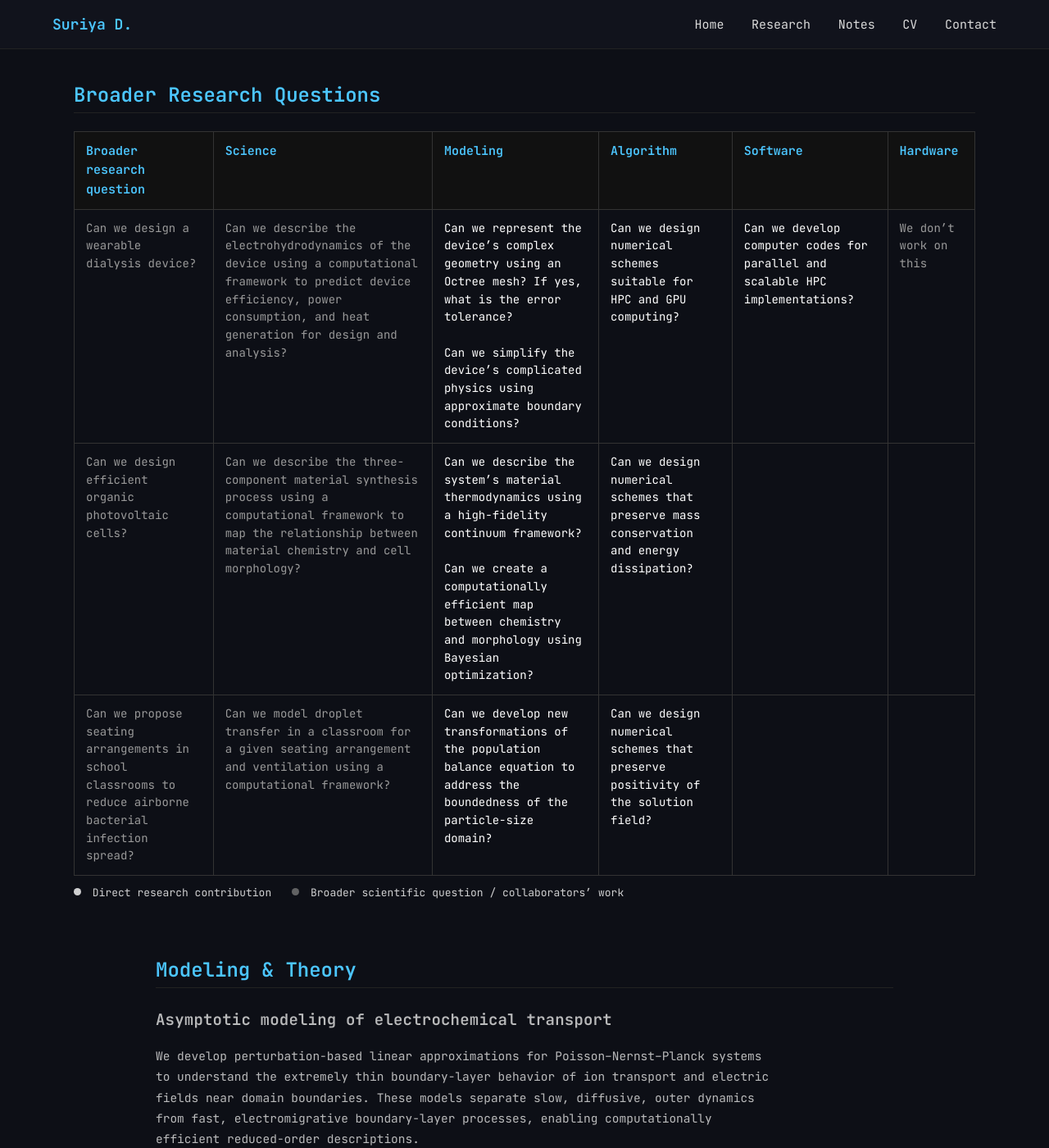
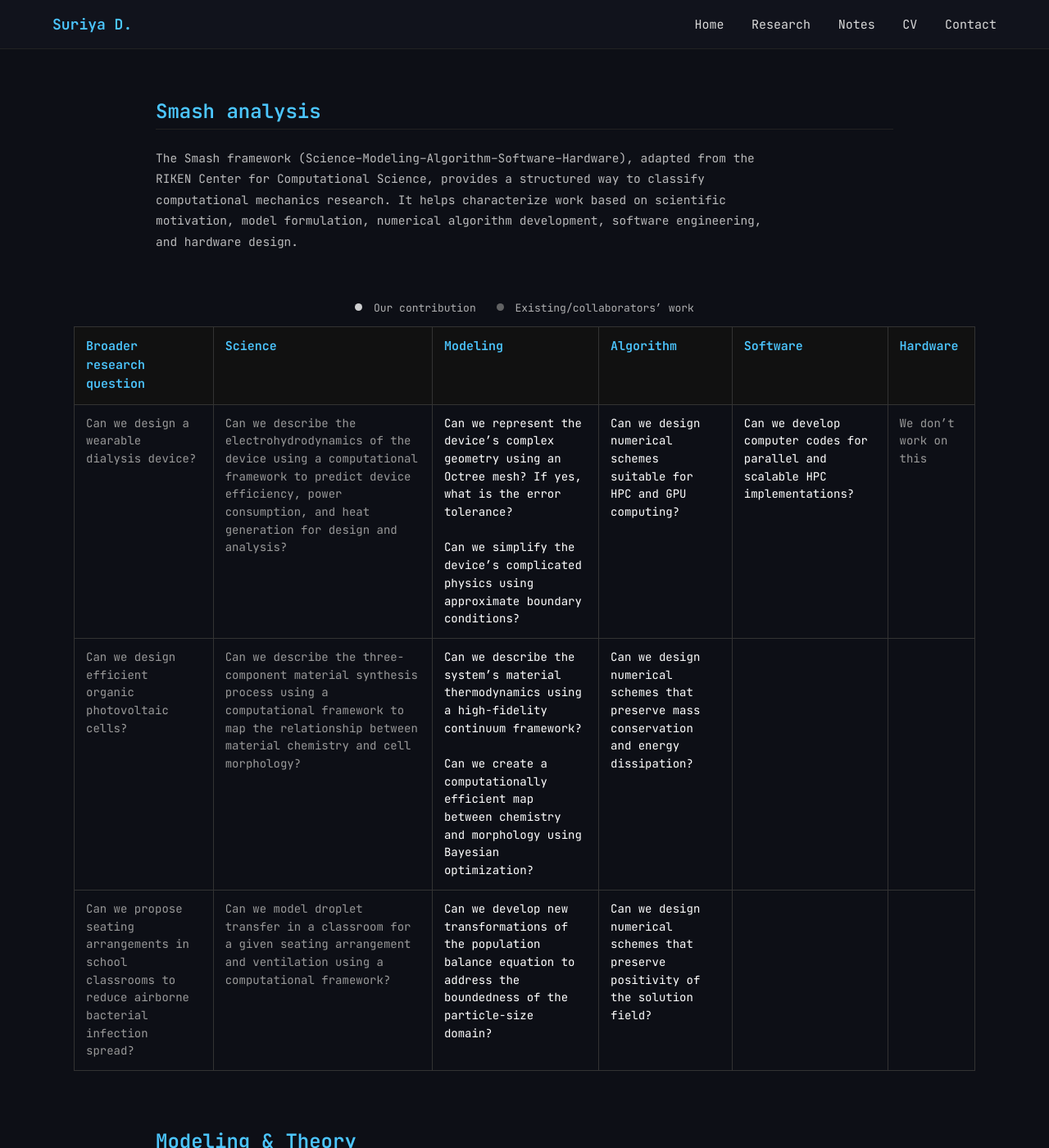
Before and after one commit to suriyadhaksh/suriyadhaksh.github.io, a Jekyll site: the page built from content/research.html, in a window 1280 px wide and 1400 px high. Shown: the whole window at 82% size. Built offline with Jekyll 4.4.1, drawn with Linux system fonts in a browser that asks for light colours.

Commit message:
Revise research section: enhance smash analysis description and update research legend for clarity

```diff
--- a/_layouts/default.html
+++ b/_layouts/default.html
@@ -105,12 +105,6 @@
             color: #666;
         }
 
-        .hero {
-            max-width: 900px;
-            margin: 80px auto;
-            text-align: left;
-            padding: 0 20px 60px 20px;
-        }
 
         .hero h1 {
             font-size: 30px;
@@ -222,6 +216,17 @@
             max-width: 750px;
         }
 
+        /* Smash section inherits research-section layout */
+        .smash-section p.smash-description {
+            max-width: 750px;   /* match other paragraph widths */
+            font-size: 14.5px;  /* match other research text */
+            line-height: 1.75;  /* match global paragraph rhythm */
+            opacity: 0.85;
+            margin-bottom: 30px;
+        }
+
+
+
         /* ============================================
         Research Overview Table
         ============================================ */
@@ -313,10 +318,12 @@
         .research-legend {
             margin-top: 12px;
             display: flex;
+            justify-content: center;
             gap: 25px;
             font-size: 13px;
-            color: #fff;
             opacity: 0.8;
+            text-align: center;
+            margin-bottom: 14px;
         }
 
 
--- a/content/index.html
+++ b/content/index.html
@@ -10,7 +10,7 @@ permalink: /index.html
 
     <p>
         I am a PhD student in Mechanical Engineering at Iowa State University. My research lies at the intersection
-        of mathematical modeling, numerical methods, and high-performance computing for multiphysics systems. I study
+        of mathematical modeling, numerical methods, and high-performance computing for multiphysics simulations. I study
         electrochemical transport, interfacial dynamics, and multiscale phenomena, along with
         the development of robust algorithms and scalable simulation tools.
 
--- a/content/research.html
+++ b/content/research.html
@@ -4,12 +4,31 @@ title: Research
 permalink: /research.html
 ---
 
+
+<section class="research-section smash-section">
+    <h2>Smash analysis</h2>
+
+    <p class="smash-description">
+        The Smash framework (Science–Modeling–Algorithm–Software–Hardware),
+        adapted from the RIKEN Center for Computational Science, provides a
+        structured way to classify computational mechanics research. It helps
+        characterize work based on scientific motivation, model formulation,
+        numerical algorithm development, software engineering, and hardware design.
+    </p>
+</section>
+
+
 <!-- ============================
      Broader Research Questions Table
      ============================ -->
 
 <section class="research-overview">
-    <h2>Broader Research Questions</h2>
+
+    <!-- Legend -->
+    <div class="research-legend">
+        <div><span class="blue-dot legend-dot"></span> Our contribution</div>
+        <div><span class="grey-dot legend-dot"></span> Existing/collaborators’ work</div>
+    </div>
 
     <div class="research-table-wrapper">
         <table class="research-table">
@@ -92,11 +111,7 @@ permalink: /research.html
             </tbody>
         </table>
 
-        <!-- Legend -->
-        <div class="research-legend">
-            <div><span class="blue-dot legend-dot"></span> Direct research contribution</div>
-            <div><span class="grey-dot legend-dot"></span> Broader scientific question / collaborators’ work</div>
-        </div>
+
     </div>
 </section>
 
```
